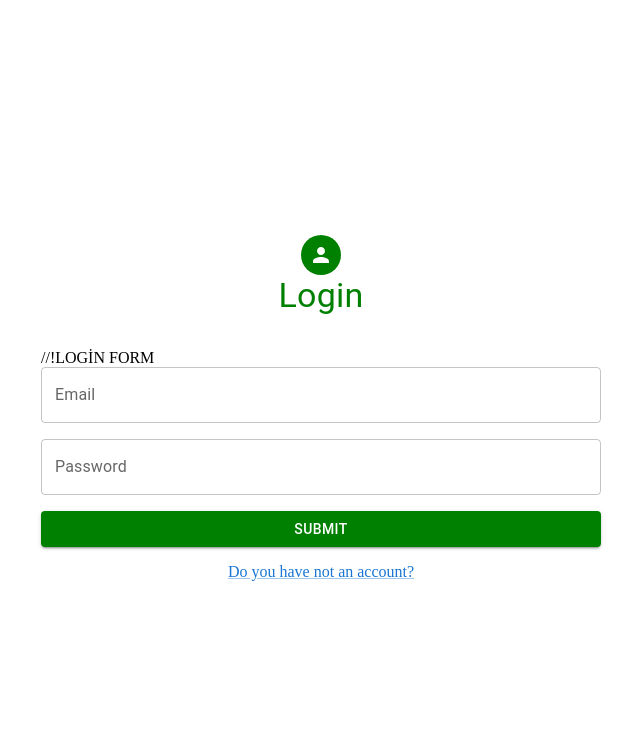
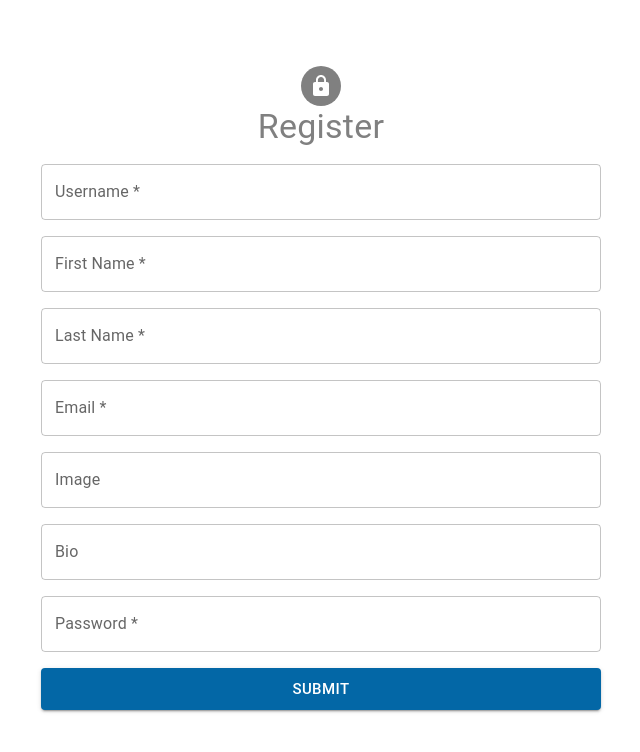
Before and after one commit to Night-Birdss/FullStack_Blog-App, a React (Create React App) app: page /register in a window 1280 px wide. Shown: the top 752 px of the page, without its empty margins (319-959 px from the left). Built offline with nearby package versions, Linux system fonts and the light colour scheme.

Commit message:
register ve registerForm sayfaları oluşturuldu ve stillendirme yapıldı

```diff
--- a/src/App.js
+++ b/src/App.js
@@ -1,8 +1,9 @@
 import "./App.css";
 import Login from "./pages/Login";
+import Register from "./pages/Register";
 
 function App() {
-  return <Login />;
+  return <Register />;
 }
 
 export default App;
--- a/src/components/auth/LoginForm.jsx
+++ b/src/components/auth/LoginForm.jsx
@@ -18,6 +18,7 @@
       .email("Lütfen geçerli bir email giriniz.")
       .required("Email zorunludur."),
   });
+
   return (
     <Formik
       initialValues={{ email: "", password: "" }}
--- a/src/components/auth/RegisterForm.jsx
+++ b/src/components/auth/RegisterForm.jsx
@@ -0,0 +1,165 @@
+import Box from "@mui/material/Box";
+import Button from "@mui/material/Button";
+import TextField from "@mui/material/TextField";
+import { Form, Formik } from "formik";
+import { object, string } from "yup";
+
+export const registerSchema = object({
+  username: string()
+    .min(5, "Kullanıcı adı 5 harften az olmamalıdır.")
+    .max(20, "Kullanıcı adı 20 karakterden az olmalıdır.")
+    .required("Kullanıcı adı zorunludur"),
+  firstName: string()
+    .max(20, "İsim 20 karakterden az olmalıdır.")
+    .required("İsim zorunludur"),
+  lastName: string()
+    .max(20, "Soyisim 30 karakterden az olmalıdır.")
+    .required("Soyisim zorunludur"),
+  email: string()
+    .email("Lütfen geçerli bir email giriniz.")
+    .required("Email zorunludur"),
+  image: string(),
+  bio: string()
+    .min(10, "Bio en az 10 karakerden oluşmalıdır.")
+    .max(200, "Bio en fazla 200 karakterden oluşmalıdır."),
+  password: string()
+    .required("Şifre zorunludur")
+    .min(8, "Şifre en az 8 karakter olmalıdır")
+    .max(20, "Şifre en fazla 20 karakter olmalıdır")
+    .matches(/\d+/, "Şifre bir sayı içermelidir")
+    .matches(/[a-z]/, "Şifre bir küçük harf içermelidir")
+    .matches(/[A-Z]/, "Şifre bir büyük harf içermelidir")
+    .matches(/[!/[@$!%*?&,]+/, "Şifre bir özel karakter içermelidir"),
+});
+
+const RegisterForm = () => {
+  return (
+    <Formik
+      initialValues={{
+        username: "",
+        firstName: "",
+        lastName: "",
+        email: "",
+        image: "",
+        bio: "",
+        password: "",
+      }}
+      validationSchema={registerSchema}
+      onSubmit={(values, actions) => {
+        actions.resetForm();
+        actions.setSubmitting(false);
+      }}
+    >
+      {({
+        isSubmitting,
+        handleChange,
+        values,
+        touched,
+        errors,
+        handleBlur,
+      }) => (
+        <Form>
+          <Box sx={{ display: "flex", flexDirection: "column", gap: 2 }}>
+            <TextField
+              label="Username *"
+              name="username"
+              id="username"
+              type="text"
+              variant="outlined"
+              value={values.username}
+              onChange={handleChange}
+              onBlur={handleBlur}
+              error={touched.username && Boolean(errors.username)}
+              helperText={errors.username}
+            />
+            <TextField
+              label="First Name *"
+              name="firstName"
+              id="firstName"
+              type="text"
+              variant="outlined"
+              value={values.firstName}
+              onChange={handleChange}
+              onBlur={handleBlur}
+              error={touched.firstName && Boolean(errors.firstName)}
+              helperText={errors.firstName}
+            />
+            <TextField
+              label="Last Name *"
+              name="lastName"
+              id="lastName"
+              type="text"
+              variant="outlined"
+              value={values.lastName}
+              onChange={handleChange}
+              onBlur={handleBlur}
+              error={touched.lastName && Boolean(errors.lastName)}
+              helperText={errors.lastName}
+            />
+            <TextField
+              label="Email *"
+              name="email"
+              id="email"
+              type="email"
+              variant="outlined"
+              value={values.email}
+              onChange={handleChange}
+              onBlur={handleBlur}
+              error={touched.email && Boolean(errors.email)}
+              helperText={errors.email}
+            />
+            <TextField
+              label="Image"
+              name="image"
+              id="image"
+              type="url"
+              variant="outlined"
+              value={values.image}
+              onChange={handleChange}
+              onBlur={handleBlur}
+              error={touched.image && Boolean(errors.image)}
+              helperText={errors.image}
+            />
+            <TextField
+              label="Bio"
+              name="bio"
+              id="bio"
+              type="text"
+              variant="outlined"
+              value={values.bio}
+              onChange={handleChange}
+              onBlur={handleBlur}
+              error={touched.bio && Boolean(errors.bio)}
+              helperText={errors.bio}
+            />
+            <TextField
+              label="Password *"
+              name="password"
+              id="password"
+              type="password"
+              variant="outlined"
+              value={values.password}
+              onChange={handleChange}
+              onBlur={handleBlur}
+              error={touched.password && Boolean(errors.password)}
+              helperText={errors.password}
+            />
+            <Button
+              type="submit"
+              variant="contained"
+              size="large"
+              sx={{
+                backgroundColor: "#0367A6",
+                "&:hover": { backgroundColor: "#023373" },
+              }}
+            >
+              Submit
+            </Button>
+          </Box>
+        </Form>
+      )}
+    </Formik>
+  );
+};
+
+export default RegisterForm;
--- a/src/pages/Login.jsx
+++ b/src/pages/Login.jsx
@@ -30,7 +30,7 @@
           <Typography variant="h4" align="center" mb={4} color="green">
             Login
           </Typography>
-          //!LOGİN FORM
+          {/* LOGİN FORM */}
           <LoginForm />
           <Box sx={{ textAlign: "center", mt: 2 }}>
             <Link to="/register">Do you have not an account?</Link>
--- a/src/pages/Register.jsx
+++ b/src/pages/Register.jsx
@@ -0,0 +1,49 @@
+import Container from "@mui/material/Container";
+import Typography from "@mui/material/Typography";
+import Avatar from "@mui/material/Avatar";
+import LockIcon from "@mui/icons-material/Lock";
+import Grid from "@mui/material/Grid";
+import Box from "@mui/material/Box";
+import RegisterForm from "../components/auth/RegisterForm";
+
+const Register = () => {
+  return (
+    <Container maxWidth="lg">
+      <Grid
+        container
+        justifyContent="center"
+        alignItems="center"
+        direction="row-reverse"
+        rowSpacing={{ sm: 3 }}
+        sx={{
+          height: "100vh",
+          p: 2,
+        }}
+      >
+        <Grid item xs={12} sm={10} md={6}>
+          <Avatar
+            sx={{
+              backgroundColor: "gray",
+              m: "auto",
+              width: 40,
+              height: 40,
+            }}
+          >
+            <LockIcon size="30" />
+          </Avatar>
+          <Typography variant="h4" align="center" mb={2} color="gray">
+            Register
+          </Typography>
+
+          <RegisterForm />
+
+          <Box sx={{ textAlign: "center", mt: 2 }}>
+            {/* <Link to="/">Do you have an account?</Link> */}
+          </Box>
+        </Grid>
+      </Grid>
+    </Container>
+  );
+};
+
+export default Register;
```
